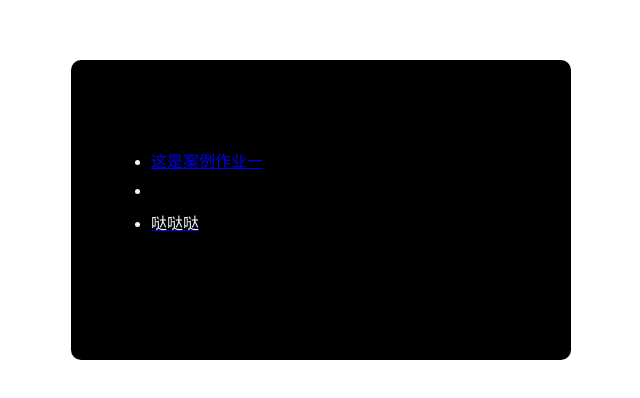
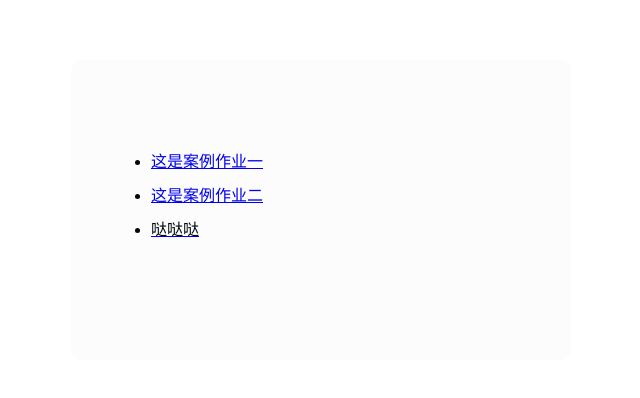
Before and after one commit to 875227622/2, a plain HTML site: page index.html in a window 1280 px wide. Shown: the part 240-638 px from the top of the page, without its empty margins (319-959 px from the left). Drawn offline with Linux system fonts and the light colour scheme.

Commit message:
Add files via upload

```diff
--- a/index.html
+++ b/index.html
@@ -2,13 +2,13 @@
 <html>
 <head>
 <meta charset="utf-8">
-<title>SEASKY系列教程</title>
+<title>day too作业</title>
     <style>
         .hello_git
         {
             width:500px;
             height:300px;
-            background:black;
+            background:rgb(252, 252, 252);
             margin: auto;
             margin-top:300px;
             border-radius: 10px;
@@ -16,7 +16,7 @@
         .hello_git li
         {
 
-            color: aliceblue;
+            color: rgb(1, 8, 14);
             margin-top:10px;
             margin-left:40px;
         }
@@ -27,7 +27,7 @@
         <br><br><br><br>
         <ul>
             <li><a href="https://875227622.github.io/875227621/">这是案例作业一</a></li>
-            <li><a href="http://www.baidu.com"></li>
+            <li><a href="http://www.baidu.com">这是案例作业二</li>
             <li>哒哒哒</li>
         </ul>
     </div>
```
